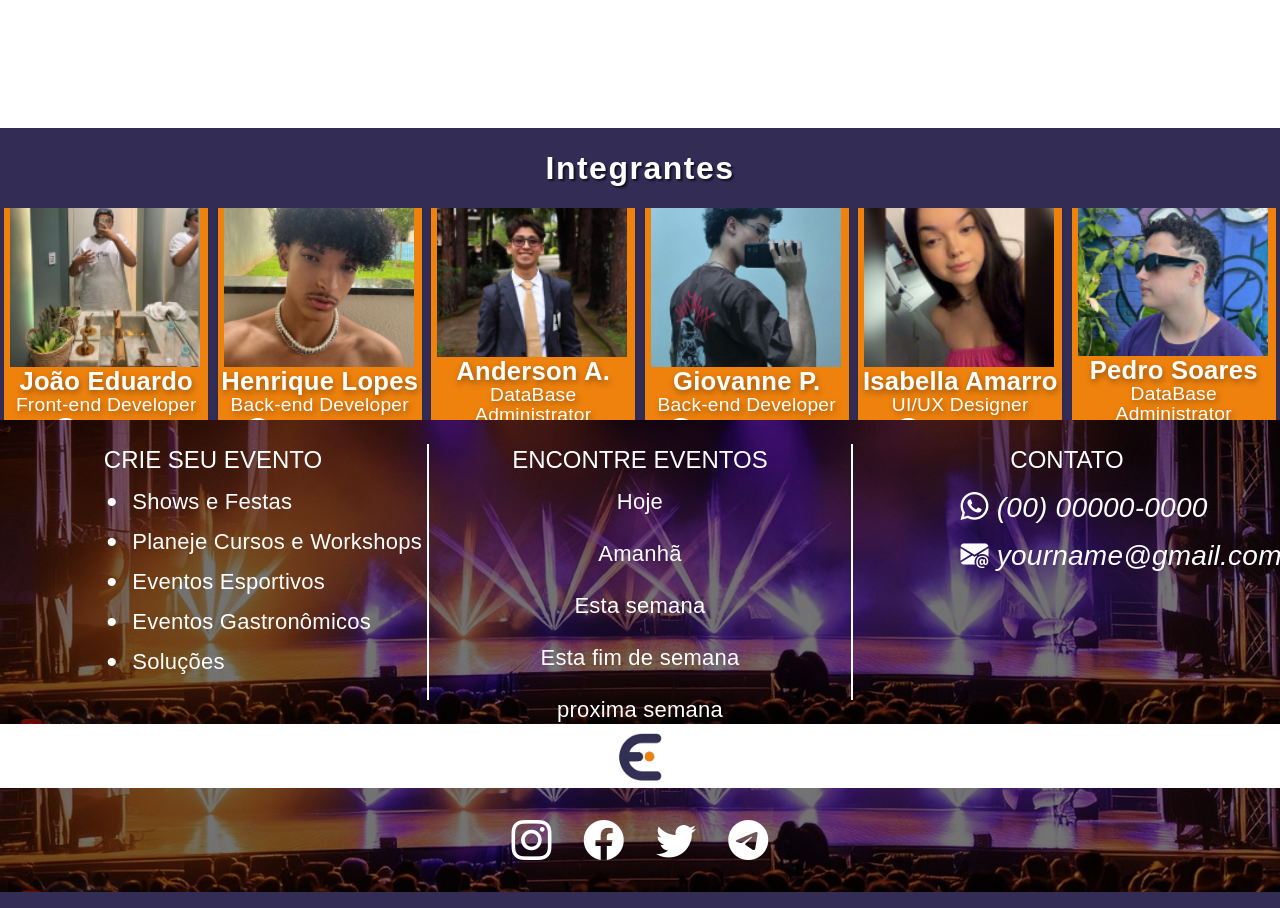
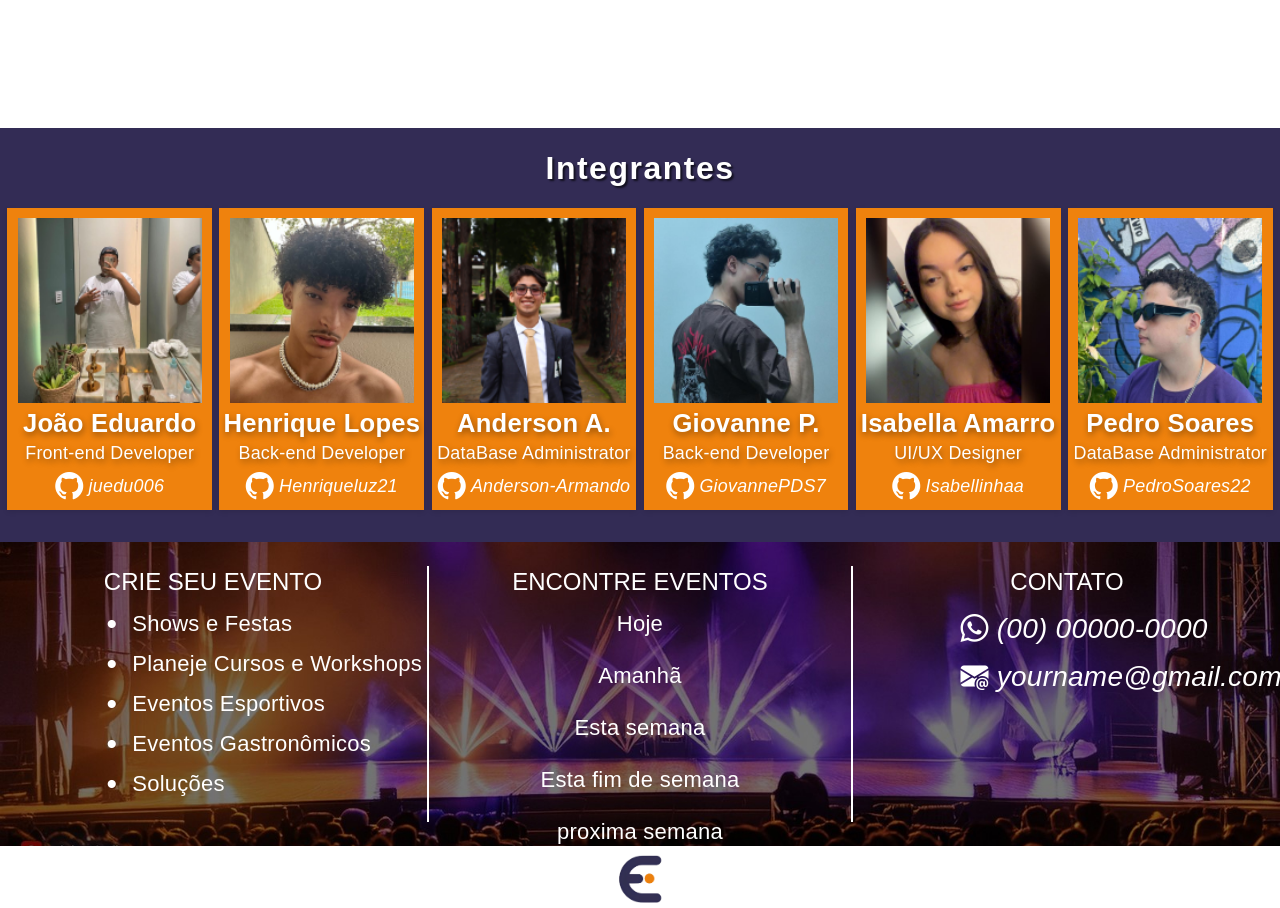
Before and after one commit to GiovannePDS7/EventFy, an Angular app: page / in a window 1280 px wide. Shown: the part 2160-3068 px from the top of the page. Built offline with nearby package versions, Linux system fonts and the light colour scheme; a web font is replaced by a local one.

Commit message:
finalizando integrantes

```diff
--- a/src/app/integrantes/integrantes.component.css
+++ b/src/app/integrantes/integrantes.component.css
@@ -51,7 +51,7 @@
     display: flex;
     flex-direction: column;
     align-items: center;
-    padding-top: 7px;
+    padding-top: 2%;
 }
 
 .card-lg {
@@ -132,7 +132,7 @@
 }
 
 #pMember-desktop {
-    font-size: 1.5vw;
+    font-size: 1.4vw;
 }
 
 #pMember-desktop-xxl {
@@ -206,22 +206,35 @@
 }
 
 .card-xl {
-    width: 99%;
-    min-height: 27.3vh;
-    margin-left: 2%;
-    margin-right: 2%;
+    min-width: 16vw;
+    max-width: 20vw;
+    display: flex;
+    justify-content: center;
+    align-items: center;
+    flex-direction: column;
+    gap: 6px;
     background: #EF820D;
     box-shadow: 0 2px 5px rgba(0, 0, 0, 0.1);
+    box-sizing: border-box;
+    /* Inclui preenchimento e bordas na largura e altura */
 }
 
 #card-container {
-    background: #332C55;
+    width: 100%;
+    display: inline-flex;
+    align-items: center;
+    justify-content: space-evenly;
+
 }
 
 .card-img {
-    width: 93%;
+    width: 90%;
     object-fit: cover;
     image-rendering: auto;
-    margin-left: 3%;
-    margin-top: 3%;
+    padding-top: 5%;
 }
+
+#container-xl {
+    background: #332C55;
+    padding-bottom: 4vh;
+}
--- a/src/app/integrantes/integrantes.component.html
+++ b/src/app/integrantes/integrantes.component.html
@@ -1,154 +1,159 @@
-<div class="d-none d-xl-block d-xxl-none">
+<div class="d-none d-xl-block" id="container-xl">
     <div id="divH1-desktop">
         <h1 class="fs-1 text-center TxtTitle" id="IntegrantesH1-desktop">Integrantes</h1>
     </div>
-    <mat-grid-list cols="6" id="card-container">
-
-        <mat-grid-tile>
+    <div id="card-container">
+        <div>
             <div class="card-xl">
                 <img src="../../assets/img/Integrantes/Joao.png" class="card-img">
                 <h3 class="h3Member-desktop-xl">João Eduardo</h3>
                 <p id="pMember-desktop">Front-end Developer</p>
-                <a href="https://github.com/juedu006" id="aContainer">
-                    <span id="spanMember-desktop-xl"><i class="bi bi-github fs-3"><i
+                <a target="_blank" href="https://github.com/juedu006" id="aContainer">
+                    <span id="spanMember-desktop-xl"><i
+                            class="bi bi-github d-flex align-items-center justify-content-center fs-3"><i
                                 id="text-git">juedu006</i></i></span>
                 </a>
             </div>
-        </mat-grid-tile>
-        <mat-grid-tile>
+        </div>
+        <div>
             <div class="card-xl">
                 <img src="../../assets/img/Integrantes/Henrique.png" class="card-img">
                 <h3 class="h3Member-desktop-xl">Henrique Lopes</h3>
                 <p id="pMember-desktop">Back-end Developer</p>
-                <a href="https://github.com/juedu006" id="aContainer">
-                    <span id="spanMember-desktop-xl"><i class="bi bi-github fs-3"><i
+                <a target="_blank" href="https://github.com/Henriqueluz21" id="aContainer">
+                    <span id="spanMember-desktop-xl"><i
+                            class="bi bi-github d-flex align-items-center justify-content-center fs-3"><i
                                 id="text-git">Henriqueluz21</i></i></span>
                 </a>
             </div>
-        </mat-grid-tile>
-        <mat-grid-tile>
+        </div>
+        <div>
             <div class="card-xl">
                 <img src="../../assets/img/Integrantes/Anderson.png" class="card-img">
                 <h3 class="h3Member-desktop-xl">Anderson A.</h3>
                 <p id="pMember-desktop">DataBase Administrator</p>
-                <a href="https://github.com/juedu006" id="aContainer">
-                    <span id="spanMember-desktop-xl"><i class="bi bi-github fs-3"><i
+                <a target="_blank" href="https://github.com/Anderson-Armando" id="aContainer">
+                    <span id="spanMember-desktop-xl"><i
+                            class="bi bi-github d-flex align-items-center justify-content-center fs-3"><i
                                 id="text-git">Anderson-Armando</i></i></span>
                 </a>
             </div>
-        </mat-grid-tile>
-        <mat-grid-tile>
+        </div>
+        <div>
             <div class="card-xl">
                 <img src="../../assets/img/Integrantes/Giovanne.png" class="card-img">
                 <h3 class="h3Member-desktop-xl">Giovanne P.</h3>
                 <p id="pMember-desktop">Back-end Developer</p>
-                <a href="https://github.com/juedu006" id="aContainer">
-                    <span id="spanMember-desktop-xl"><i class="bi bi-github fs-3"><i
+                <a target="_blank" href="https://github.com/GiovannePDS7" id="aContainer">
+                    <span id="spanMember-desktop-xl"><i
+                            class="bi bi-github d-flex align-items-center justify-content-center fs-3"><i
                                 id="text-git">GiovannePDS7</i></i></span>
                 </a>
             </div>
-        </mat-grid-tile>
-        <mat-grid-tile>
+        </div>
+        <div>
             <div class="card-xl">
                 <img src="../../assets/img/Integrantes/Isabella.png" class="card-img">
                 <h3 class="h3Member-desktop-xl">Isabella Amarro</h3>
                 <p id="pMember-desktop">UI/UX Designer</p>
-                <a href="https://github.com/juedu006" id="aContainer">
-                    <span id="spanMember-desktop-xl"><i class="bi bi-github fs-3"><i
+                <a target="_blank" href="https://github.com/Isabellinhaa" id="aContainer">
+                    <span id="spanMember-desktop-xl"><i
+                            class="bi bi-github d-flex align-items-center justify-content-center fs-3"><i
                                 id="text-git">Isabellinhaa</i></i></span>
                 </a>
             </div>
-        </mat-grid-tile>
-        <mat-grid-tile>
+        </div>
+        <div>
             <div class="card-xl">
                 <img src="../../assets/img/Integrantes/Pedro.png" class="card-img">
                 <h3 class="h3Member-desktop-xl">Pedro Soares</h3>
                 <p id="pMember-desktop">DataBase Administrator</p>
-                <a href="https://github.com/juedu006" id="aContainer">
-                    <span id="spanMember-desktop-xl"><i class="bi bi-github fs-2"><i
+                <a target="_blank" href="https://github.com/PedroSoares22" id="aContainer">
+                    <span id="spanMember-desktop-xl"><i
+                            class="bi bi-github d-flex align-items-center justify-content-center fs-3"><i
                                 id="text-git">PedroSoares22</i></i></span>
                 </a>
             </div>
-        </mat-grid-tile>
-    </mat-grid-list>
+        </div>
+    </div>
 </div>
 
-
+<!--
 <div class="d-none d-xxl-block">
     <div id="divH1-desktop">
         <h1 class="fs-1 text-center TxtTitle" id="IntegrantesH1-desktop">Integrantes</h1>
     </div>
     <mat-grid-list cols="6" id="card-container">
 
-        <mat-grid-tile>
+        <div>
             <div class="card-xl">
                 <img src="../../assets/img/Integrantes/Joao.png" class="card-img">
                 <h3 class="h3Member-desktop-xl">João Eduardo</h3>
-                <p id="pMember-desktop-xxl">Front-end Developer</p>
-                <a href="https://github.com/juedu006" id="aContainer">
-                    <span id="spanMember-desktop-xl"><i class="bi bi-github fs-3"><i
+                <p id="pMember-desktop-xxl">Front-End Developer</p>
+                <a target="_blank" href="https://github.com/juedu006" id="aContainer">
+                    <span id="spanMember-desktop-xl"><i class="bi bi-github d-flex align-items-center justify-content-center fs-3"><i
                                 id="text-git">juedu006</i></i></span>
                 </a>
             </div>
-        </mat-grid-tile>
-        <mat-grid-tile>
+        </div>
+        <div>
             <div class="card-xl">
                 <img src="../../assets/img/Integrantes/Henrique.png" class="card-img">
                 <h3 class="h3Member-desktop-xl">Henrique Lopes</h3>
-                <p id="pMember-desktop-xxl">Back-end Developer</p>
-                <a href="https://github.com/juedu006" id="aContainer">
-                    <span id="spanMember-desktop-xl"><i class="bi bi-github fs-3"><i
+                <p id="pMember-desktop-xxl">Back-End Developer</p>
+                <a target="_blank" href="https://github.com/juedu006" id="aContainer">
+                    <span id="spanMember-desktop-xl"><i class="bi bi-github d-flex align-items-center justify-content-center fs-3"><i
                                 id="text-git">Henriqueluz21</i></i></span>
                 </a>
             </div>
-        </mat-grid-tile>
-        <mat-grid-tile>
+        </div>
+        <div>
             <div class="card-xl">
                 <img src="../../assets/img/Integrantes/Anderson.png" class="card-img">
                 <h3 class="h3Member-desktop-xl">Anderson A.</h3>
                 <p id="pMember-desktop-xxl">DataBase Administrator</p>
-                <a href="https://github.com/juedu006" id="aContainer">
-                    <span id="spanMember-desktop-xl"><i class="bi bi-github fs-3"><i
+                <a target="_blank" href="https://github.com/juedu006" id="aContainer">
+                    <span id="spanMember-desktop-xl"><i class="bi bi-github d-flex align-items-center justify-content-center fs-3"><i
                                 id="text-git">Anderson-Armando</i></i></span>
                 </a>
             </div>
-        </mat-grid-tile>
-        <mat-grid-tile>
+        </div>
+        <div>
             <div class="card-xl">
                 <img src="../../assets/img/Integrantes/Giovanne.png" class="card-img">
                 <h3 class="h3Member-desktop-xl">Giovanne P.</h3>
                 <p id="pMember-desktop-xxl">Back-end Developer</p>
-                <a href="https://github.com/juedu006" id="aContainer">
-                    <span id="spanMember-desktop-xl"><i class="bi bi-github fs-3"><i
+                <a target="_blank" href="https://github.com/juedu006" id="aContainer">
+                    <span id="spanMember-desktop-xl"><i class="bi bi-github d-flex align-items-center justify-content-center fs-3"><i
                                 id="text-git">GiovannePDS7</i></i></span>
                 </a>
             </div>
-        </mat-grid-tile>
-        <mat-grid-tile>
+        </div>
+        <div>
             <div class="card-xl">
                 <img src="../../assets/img/Integrantes/Isabella.png" class="card-img">
                 <h3 class="h3Member-desktop-xl">Isabella Amarro</h3>
                 <p id="pMember-desktop-xxl">UI/UX Designer</p>
-                <a href="https://github.com/juedu006" id="aContainer">
-                    <span id="spanMember-desktop-xl"><i class="bi bi-github fs-3"><i
+                <a target="_blank" href="https://github.com/juedu006" id="aContainer">
+                    <span id="spanMember-desktop-xl"><i class="bi bi-github d-flex align-items-center justify-content-center fs-3"><i
                                 id="text-git">Isabellinhaa</i></i></span>
                 </a>
             </div>
-        </mat-grid-tile>
-        <mat-grid-tile>
+        </div>
+        <div>
             <div class="card-xl">
                 <img src="../../assets/img/Integrantes/Pedro.png" class="card-img">
                 <h3 class="h3Member-desktop-xl">Pedro Soares</h3>
                 <p id="pMember-desktop-xxl">DataBase Administrator</p>
-                <a href="https://github.com/juedu006" id="aContainer">
-                    <span id="spanMember-desktop-xl"><i class="bi bi-github fs-2"><i
+                <a target="_blank" href="https://github.com/juedu006" id="aContainer">
+                    <span id="spanMember-desktop-xl"><i class="bi bi-github d-flex align-items-center justify-content-center fs-2"><i
                                 id="text-git">PedroSoares22</i></i></span>
                 </a>
             </div>
-        </mat-grid-tile>
+        </div>
     </mat-grid-list>
 
-</div>
+</div> -->
 
 
 <div class="d-block d-sm-block d-md-none" id="sliderIntegrantes-mobile">
@@ -166,8 +171,9 @@
                 <div id="pMember-container">
                     <p id="pMember-desktop-md">{{ member.role }}</p>
                 </div>
-                <a href="{{member.linkGithub}}" id="aContainer">
-                    <span id="spanMember"><i class="bi bi-github fs-6"></i>{{member.github}}</span>
+                <a target="_blank" href="{{member.linkGithub}}" id="aContainer">
+                    <span id="spanMember"><i
+                            class="bi bi-github d-flex align-items-center justify-content-center fs-6"></i>{{member.github}}</span>
                 </a>
             </div>
 
@@ -191,8 +197,9 @@
                 <div id="pMember-container">
                     <p id="pMember-desktop-md">{{ member.role }}</p>
                 </div>
-                <a href="{{member.linkGithub}}" id="aContainer">
-                    <span id="spanMember"><i class="bi bi-github fs-1"></i>{{member.github}}</span>
+                <a target="_blank" href="{{member.linkGithub}}" id="aContainer">
+                    <span id="spanMember"><i
+                            class="bi bi-github d-flex align-items-center justify-content-center fs-1"></i>{{member.github}}</span>
                 </a>
             </div>
 
@@ -217,8 +224,9 @@
                 <div id="pMember-container-lg">
                     <p id="pMember-desktop-lg">{{ member.role }}</p>
                 </div>
-                <a href="{{member.linkGithub}}" id="aContainer">
-                    <span id="spanMember-lg"><i class="bi bi-github fs-3"></i>{{member.github}}</span>
+                <a target="_blank" href="{{member.linkGithub}}" id="aContainer">
+                    <span id="spanMember-lg"><i
+                            class="bi bi-github d-flex align-items-center justify-content-center fs-3"></i>{{member.github}}</span>
                 </a>
             </div>
 
```
